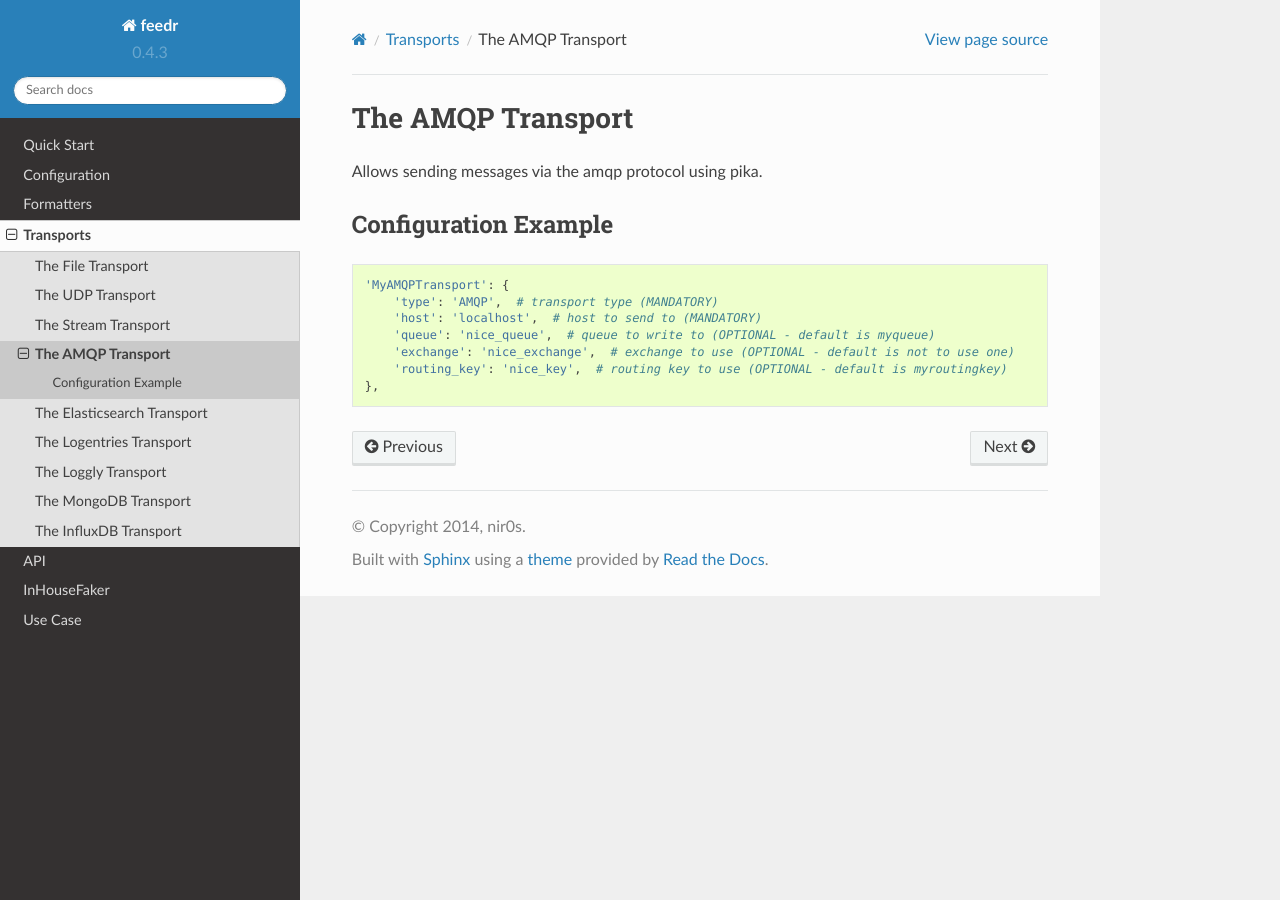
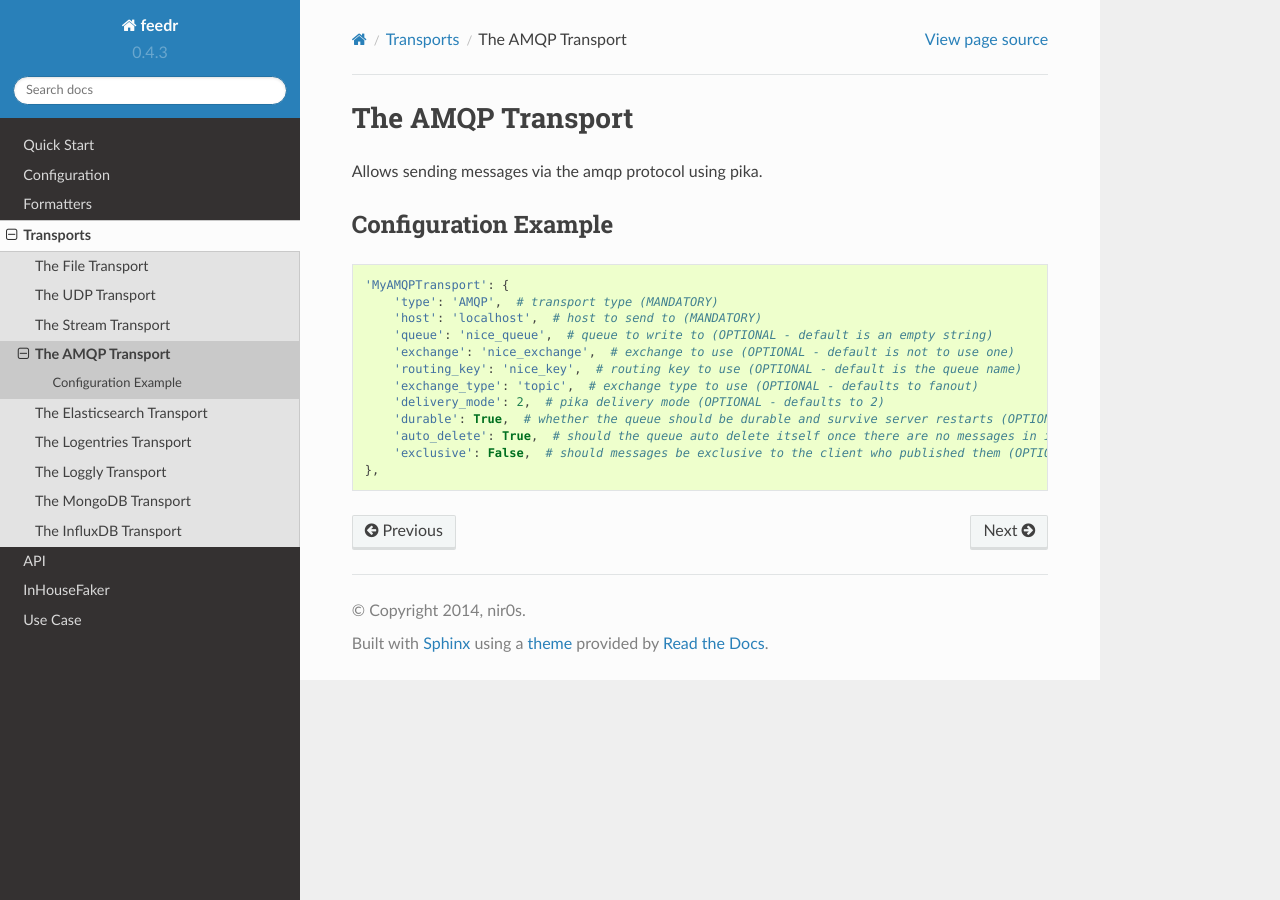
Before and after one commit to nir0s/feedr, a Sphinx documentation site: the page built from docs/transport_amqp.rst, in a window 1280 px wide. Built offline with Sphinx 7.4.7 and the Read the Docs theme 2.0.0, drawn with Linux system fonts in a browser that asks for light colours; the version number is read from the project's files by our own code.

Commit message:
updated amqp transport defaults and docs

```diff
--- a/docs/transport_amqp.rst
+++ b/docs/transport_amqp.rst
@@ -12,7 +12,12 @@ Configuration Example
  'MyAMQPTransport': {
      'type': 'AMQP',  # transport type (MANDATORY)
      'host': 'localhost',  # host to send to (MANDATORY)
-     'queue': 'nice_queue',  # queue to write to (OPTIONAL - default is myqueue)
+     'queue': 'nice_queue',  # queue to write to (OPTIONAL - default is an empty string)
      'exchange': 'nice_exchange',  # exchange to use (OPTIONAL - default is not to use one)
-     'routing_key': 'nice_key',  # routing key to use (OPTIONAL - default is myroutingkey)
+     'routing_key': 'nice_key',  # routing key to use (OPTIONAL - default is the queue name)
+     'exchange_type': 'topic',  # exchange type to use (OPTIONAL - defaults to fanout)
+     'delivery_mode': 2,  # pika delivery mode (OPTIONAL - defaults to 2)
+     'durable': True,  # whether the queue should be durable and survive server restarts (OPTIONAL - defaults to True)
+     'auto_delete': True,  # should the queue auto delete itself once there are no messages in it (OPTIONAL - defaults to True)
+     'exclusive': False,  # should messages be exclusive to the client who published them (OPTIONAL - defaults to False)
  },
```
Also changed, not shown: 1 other file.
